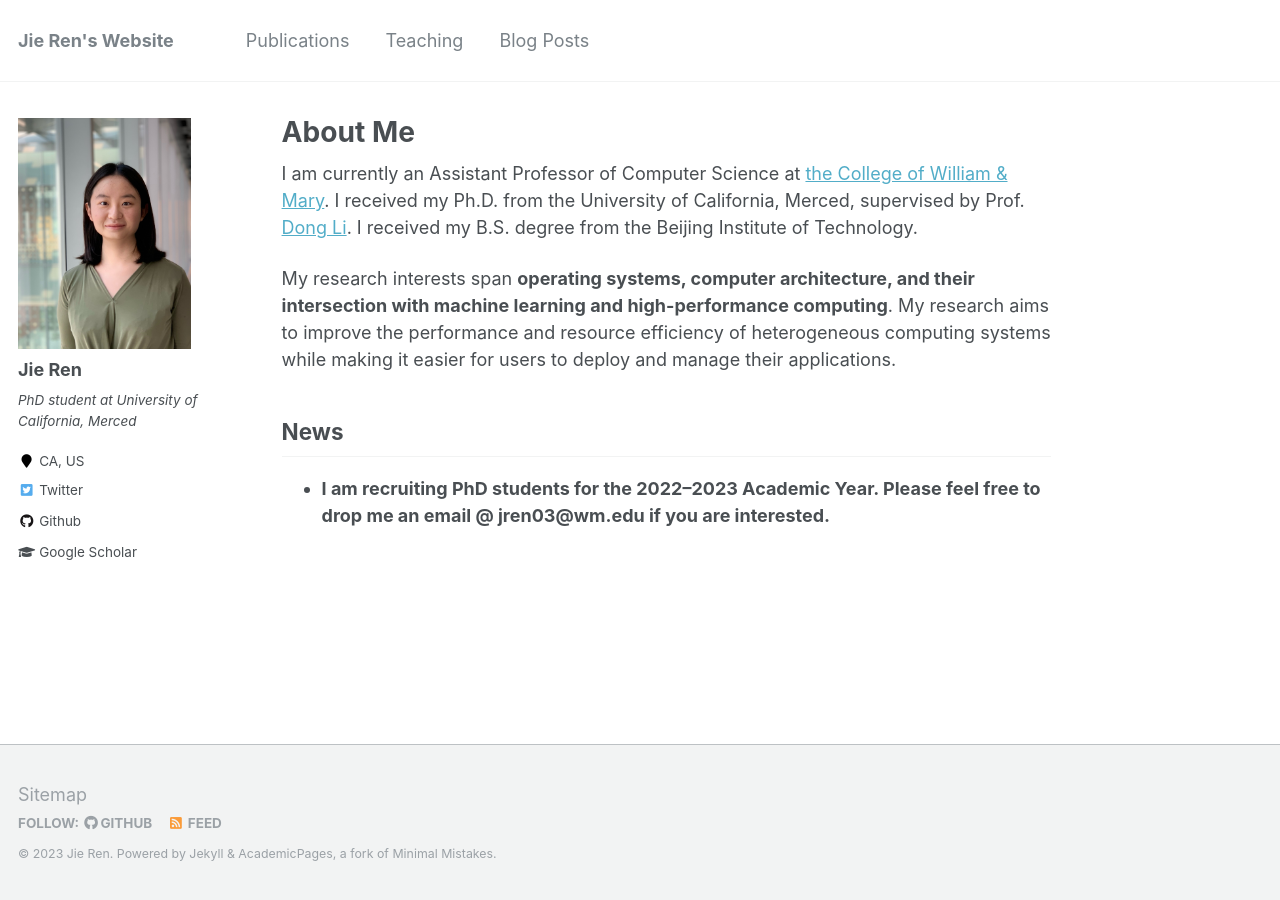
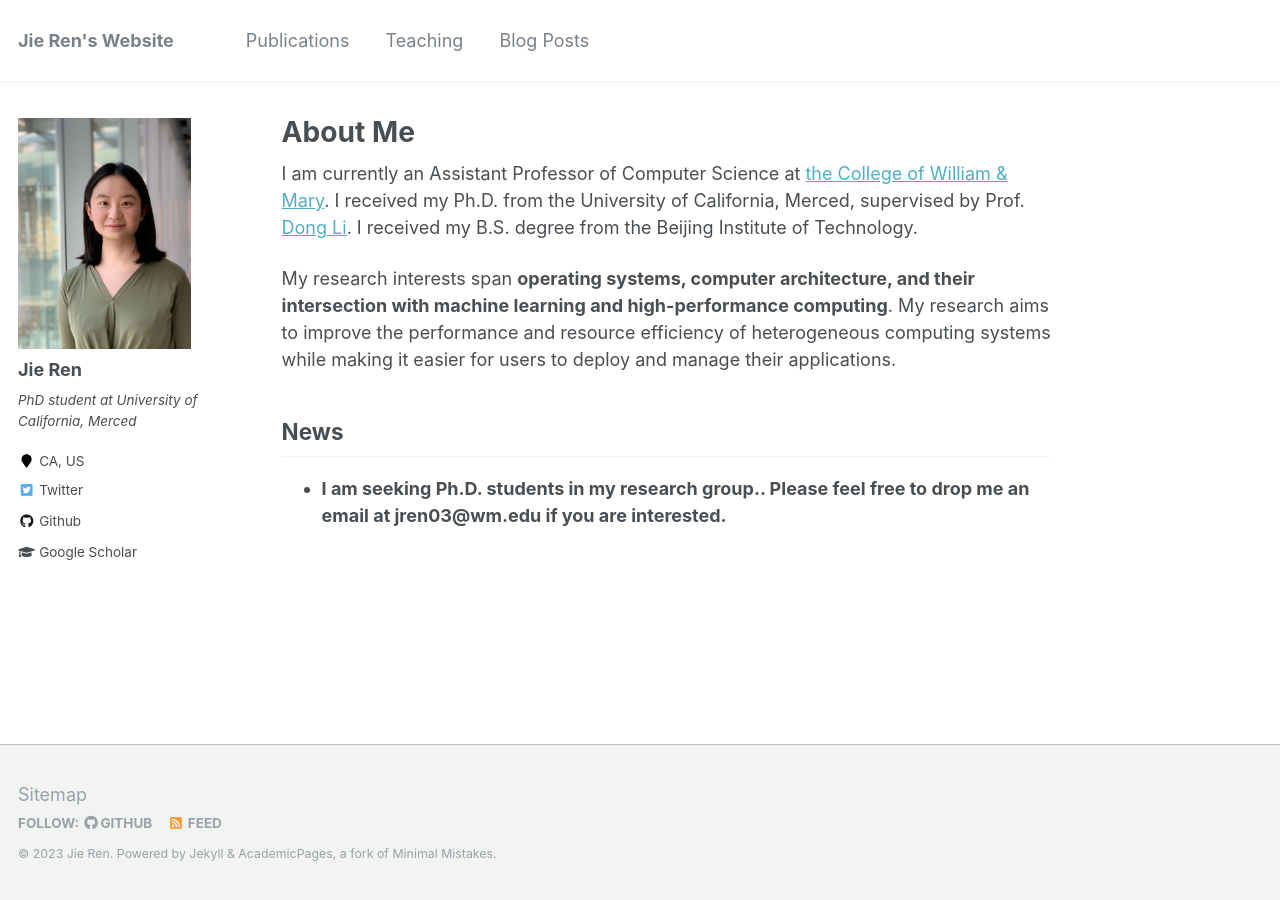
Before and after one commit to jren73/jren73.github.io, a Jekyll site: the page built from _pages/about.md, in a window 1280 px wide. Built offline with Jekyll 4.4.1, drawn with Linux system fonts in a browser that asks for light colours.

Commit message:
Update about.md

```diff
--- a/_pages/about.md
+++ b/_pages/about.md
@@ -15,4 +15,4 @@
 
 News
 ----
-- **I am recruiting PhD students for the 2022–2023 Academic Year. Please feel free to drop me an email @ jren03@wm.edu if you are interested.**
+- **I am seeking Ph.D. students in my research group.. Please feel free to drop me an email at jren03@wm.edu if you are interested.**
```
